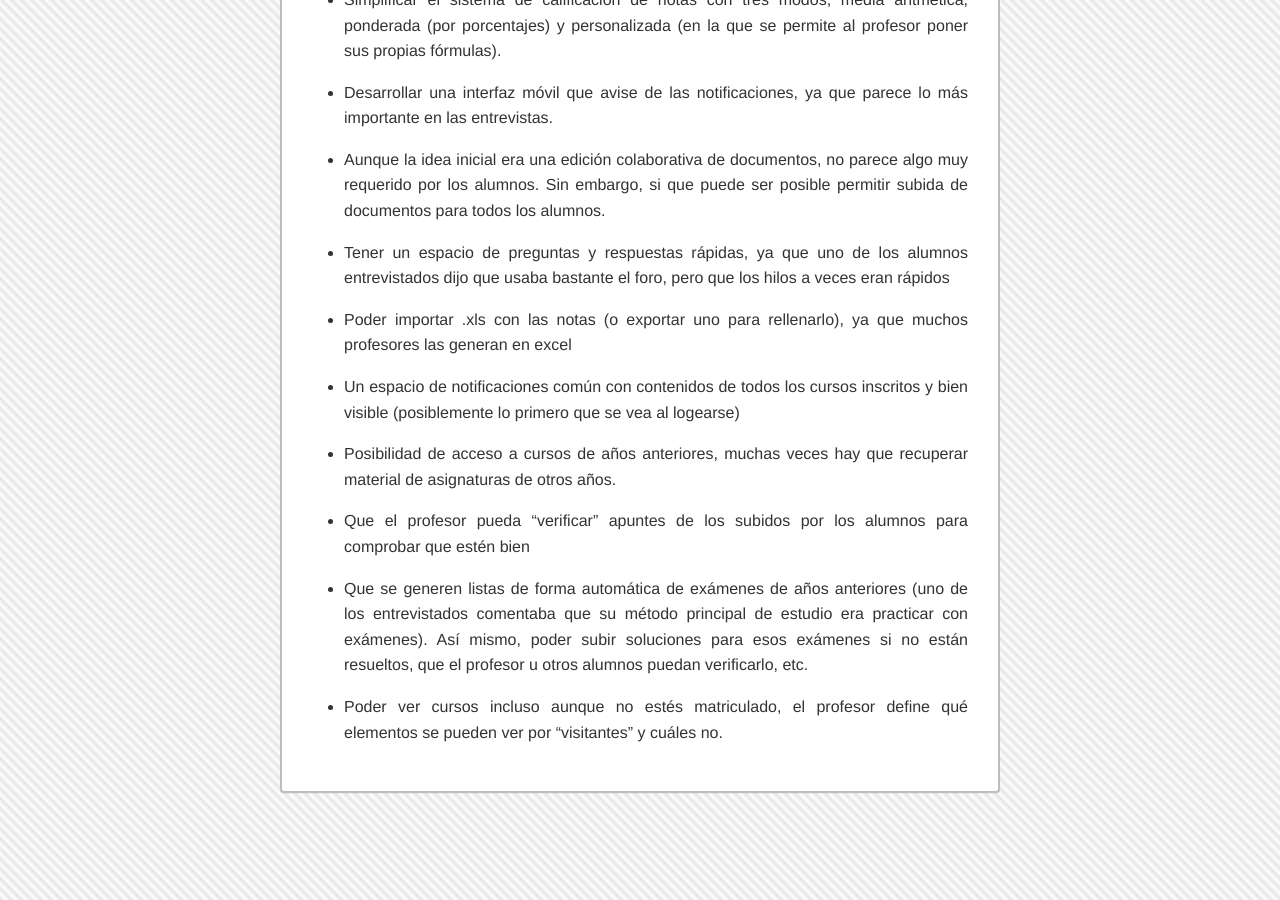
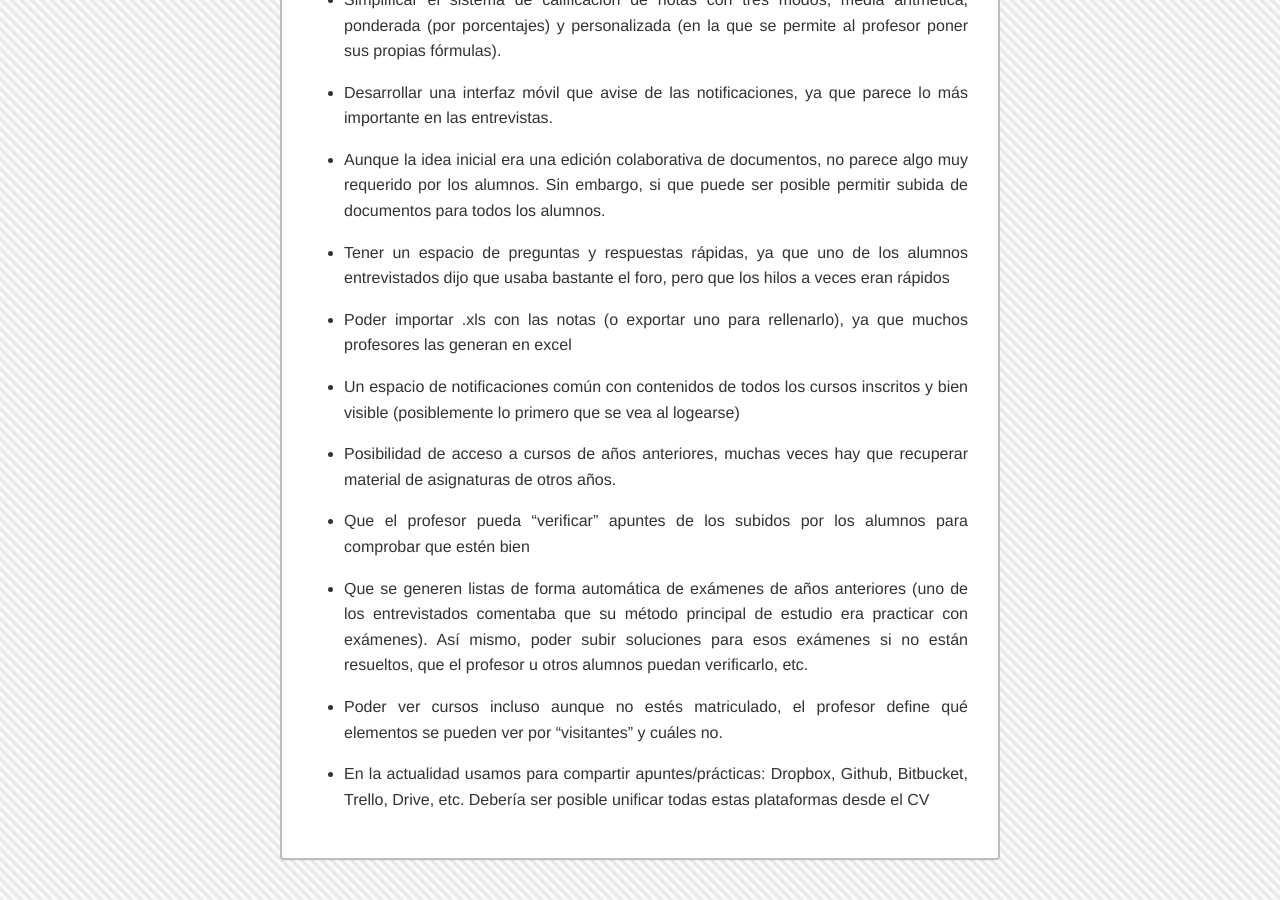
Before and after one commit to pblocz/cygnus-ux-interface-design, a Jekyll site: the page built from pages/prob_visi.md, in a window 1280 px wide and 900 px high, scrolled down 2799 px. Built offline with Jekyll 4.4.1, drawn with Linux system fonts in a browser that asks for light colours; nearby versions of some CDN libraries.

Commit message:
otra idea para la lluvia

```diff
--- a/pages/prob_visi.md
+++ b/pages/prob_visi.md
@@ -97,3 +97,5 @@ id: problemas-visiones
 + Que se generen listas de forma automática de exámenes de años anteriores (uno de los entrevistados comentaba que su método principal de estudio era practicar con exámenes). Así mismo, poder subir soluciones para esos exámenes si no están resueltos, que el profesor u otros alumnos puedan verificarlo, etc.
 
 + Poder ver cursos incluso aunque no estés matriculado, el profesor define qué elementos se pueden ver por “visitantes” y cuáles no.
+
++ En la actualidad usamos para compartir apuntes/prácticas: Dropbox, Github, Bitbucket, Trello, Drive, etc. Debería ser posible unificar todas estas plataformas desde el CV
```
